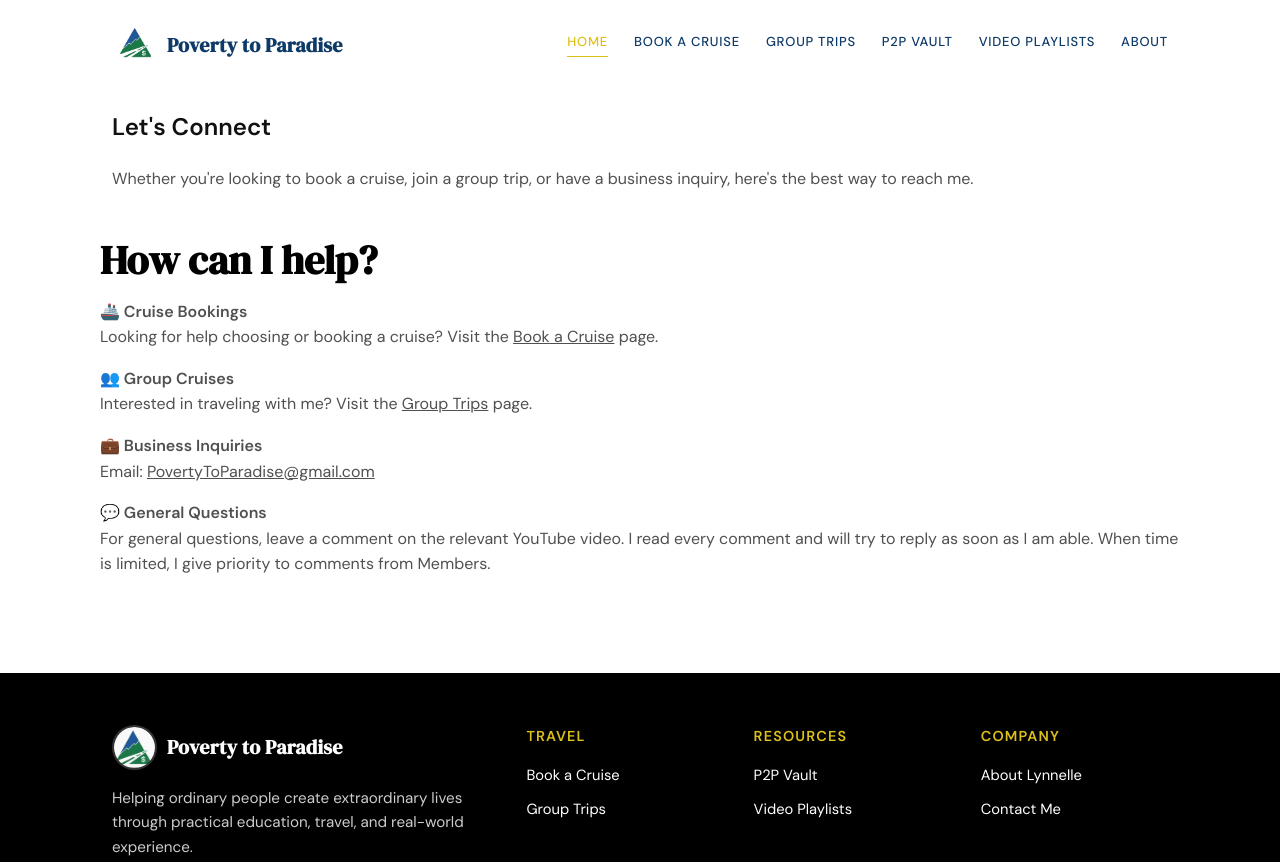
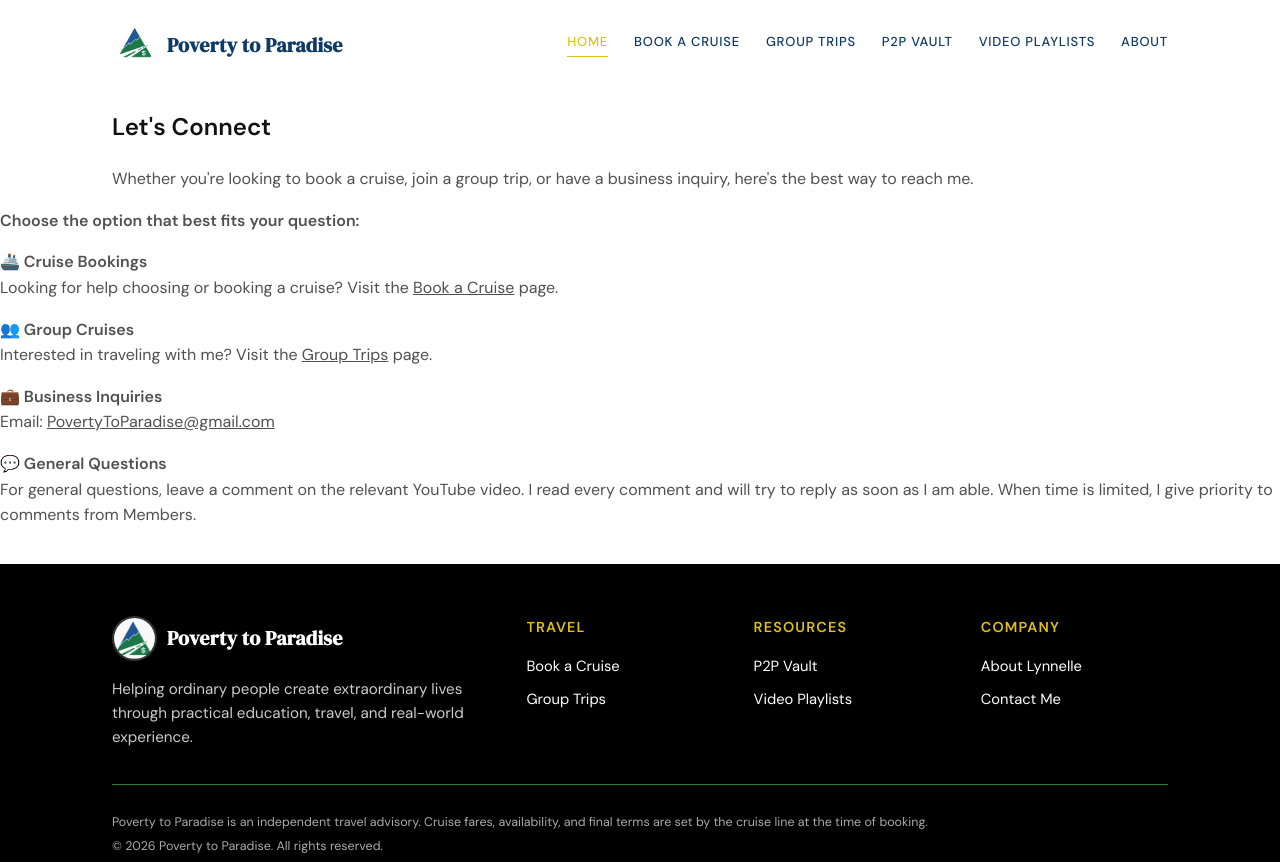
Before and after one commit to rarahi2009-del/poverty-to-paradise, a plain HTML site: page contact.html in a window 1280 px wide. Shown: the top 862 px of the page. Drawn offline with Linux system fonts and the light colour scheme.

Commit message:
Update contact.html

```diff
--- a/contact.html
+++ b/contact.html
@@ -39,10 +39,7 @@
 Whether you're looking to book a cruise, join a group trip, or have a business inquiry, here's the best way to reach me.
 </p>
   </div>
-</section>
-
-<section class="wrap" style="padding:10px 20px 80px;">
-  <h2>How can I help?</h2>
+  <p><strong>Choose the option that best fits your question:</strong></p>
 
   <p><strong>🚢 Cruise Bookings</strong><br>
   Looking for help choosing or booking a cruise? Visit the <a href="/book-a-cruise">Book a Cruise</a> page.</p>
```
